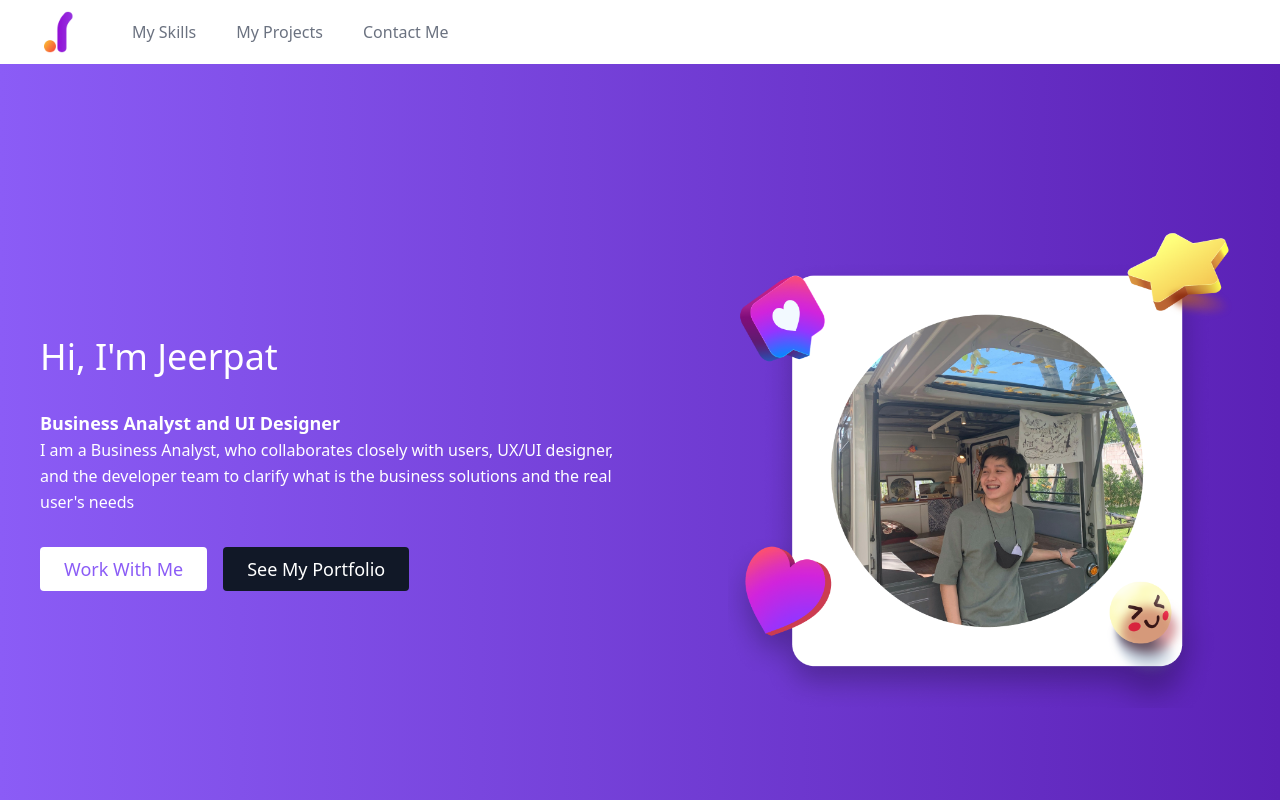
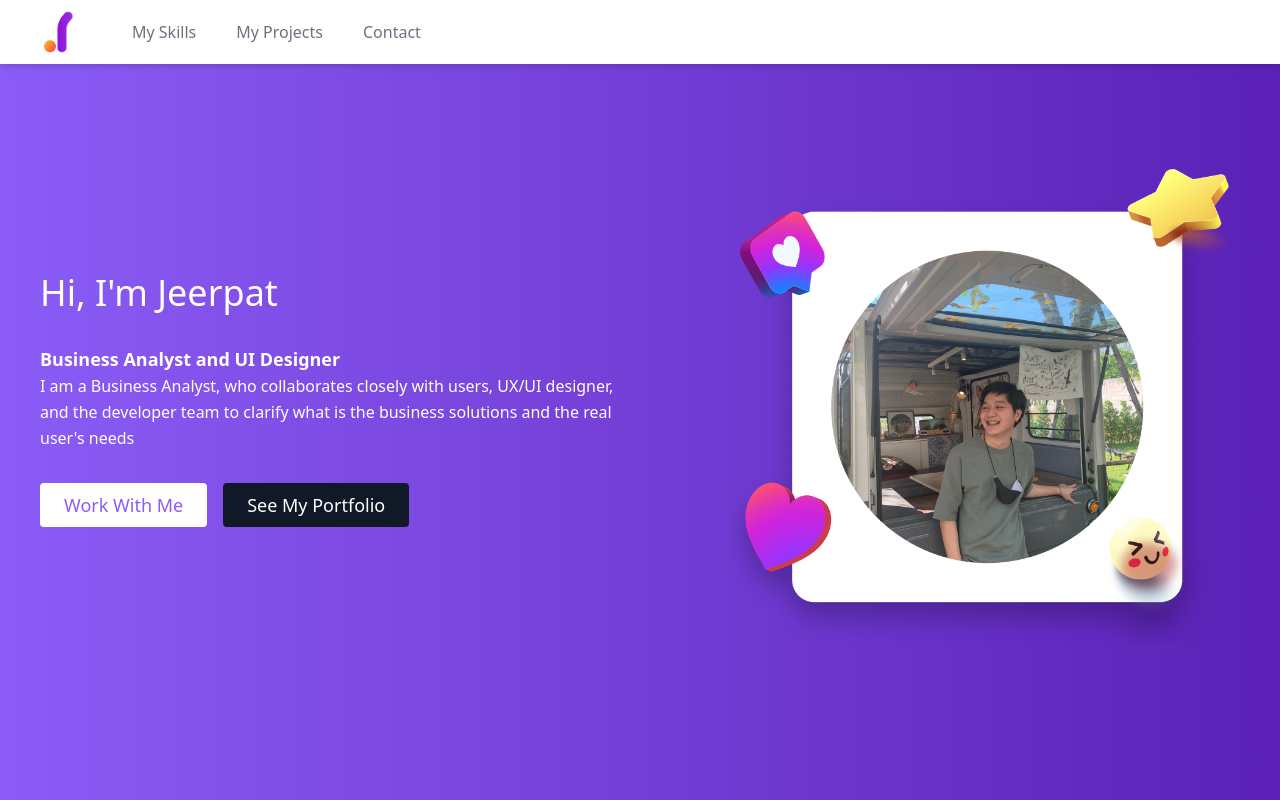
Before and after one commit to Jeerapat-pake/JeerapatPortfolio, a React (Create React App) app: page / in a window 1280 px wide. Shown: the top 800 px of the page. Built offline with nearby package versions, Linux system fonts and the light colour scheme.

Commit message:
simplified coding style

```diff
--- a/package.json
+++ b/package.json
@@ -9,7 +9,8 @@
     "heroicons-react": "^1.4.1",
     "react": "^17.0.2",
     "react-dom": "^17.0.2",
-    "react-scripts": "^1.1.5"
+    "react-scripts": "^1.1.5",
+    "react-scroll": "^1.8.4"
   },
   "scripts": {
     "start": "craco start",
--- a/src/components/Navbar.js
+++ b/src/components/Navbar.js
@@ -1,11 +1,20 @@
 import React, { useState } from "react";
 import { Transition } from "@headlessui/react";
+import { Link } from "react-scroll";
 
+export default Navbar;
 function Navbar() {
   const [isOpen, setIsOpen] = useState(false);
+
+  const navigation = [
+    { menu: "My Skills", href: "skills" },
+    { menu: "My Projects", href: "projects" },
+    { menu: "Contact", href: "contact" },
+  ];
+
   return (
     <div>
-      <nav className="bg-white shadow-md ">
+      <nav className="bg-white shadow-md fixed w-full">
         <div className="  px-4 sm:px-6 lg:px-8">
           <div className="flex items-center justify-between h-16">
             <div className="flex items-center">
@@ -18,26 +27,33 @@ function Navbar() {
               </div>
               <div className="hidden lg:block ">
                 <div className="ml-10 flex items-baseline space-x-4 ">
-                  <a
-                    href="#skills"
+                  {navigation.map((item) => (
+                    <Link
+                      to={item.href}
+                      smooth={true}
+                      spy={true}
+                      className=" hover:bg-purple-500 text-gray-500 hover:text-white px-3 py-2 rounded-md  font-medium"
+                    >
+                      {item.menu}
+                    </Link>
+                  ))}
+
+                  {/* <Link
+                    to="projects"
+                    smooth={true}
+                    spy={true}
                     className=" hover:bg-purple-500 text-gray-500 hover:text-white px-3 py-2 rounded-md  font-medium"
                   >
-                    My Skills
-                  </a>
-
-                  <a
-                    href="#projects"
-                    className="text-gray-500 hover:bg-purple-500 hover:text-white px-3 py-2 rounded-md  font-medium"
+                    My Projects
+                  </Link>
+                  <Link
+                    to="contact"
+                    smooth={true}
+                    spy={true}
+                    className=" hover:bg-purple-500 text-gray-500 hover:text-white px-3 py-2 rounded-md  font-medium"
                   >
-                    My Projects
-                  </a>
-
-                  <a
-                    href="#contact"
-                    className="text-gray-500 hover:bg-purple-500 hover:text-white px-3 py-2 rounded-md  font-medium"
-                  >
-                    Contact Me
-                  </a>
+                    Contact
+                  </Link> */}
                 </div>
               </div>
             </div>
@@ -100,26 +116,16 @@ function Navbar() {
           {(ref) => (
             <div className="lg:hidden" id="mobile-menu">
               <div ref={ref} className="px-2 pt-2 pb-3 space-y-1 sm:px-3">
-                <a
-                  href="#skills"
-                  className="hover:bg-purple-500 text-gray-500 hover:text-white block px-3 py-2 rounded-md text-base font-medium"
-                >
-                  My skills
-                </a>
-
-                <a
-                  href="#projects"
-                  className="hover:bg-purple-500 text-gray-500 hover:text-white block px-3 py-2 rounded-md text-base font-medium"
-                >
-                  My Projects
-                </a>
-
-                <a
-                  href="#contact"
-                  className="hover:bg-purple-500 text-gray-500 hover:text-white block px-3 py-2 rounded-md text-base font-medium"
-                >
-                  Contact Me
-                </a>
+                {navigation.map((item) => (
+                  <Link
+                    to={item.href}
+                    spy={true}
+                    smooth={true}
+                    className="hover:bg-purple-500 text-gray-500 hover:text-white block px-3 py-2 rounded-md text-base font-medium"
+                  >
+                    {item.menu}
+                  </Link>
+                ))}
               </div>
             </div>
           )}
@@ -128,5 +134,3 @@ function Navbar() {
     </div>
   );
 }
-
-export default Navbar;
--- a/src/components/Skills.js
+++ b/src/components/Skills.js
@@ -4,7 +4,7 @@ import { BadgeCheckIcon } from "@heroicons/react/solid";
 export default function Skills() {
   return (
     <section
-      id="skill "
+      id="skills "
       className=" text-black pt-10 "
       style={{ backgroundColor: "#f4f7fa" }}
     >
```
Also changed, not shown: 1 other file (tests, documents, lock files or other folders).
